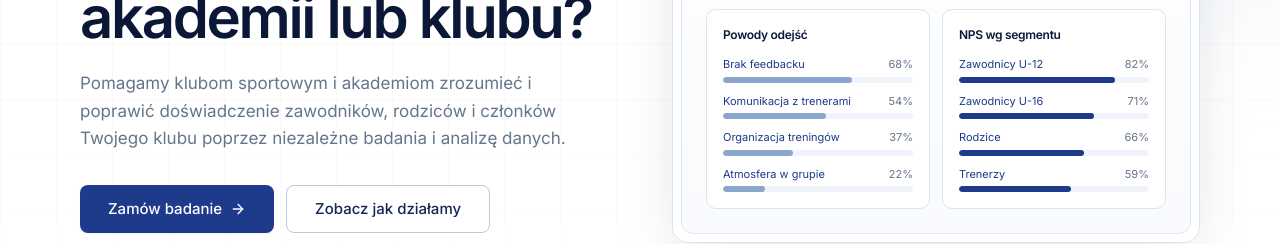
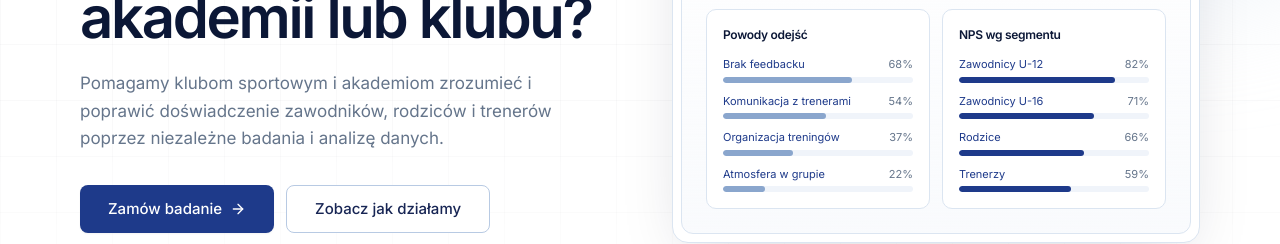
Before and after one commit to Kylog1/SportProSpace, a Next.js app: page / in a window 1280 px wide. Shown: the part 413-657 px from the top of the page. Built offline with nearby package versions, Linux system fonts and the light colour scheme.

Commit message:
Update Hero subtitle: członków Twojego klubu → trenerów

```diff
--- a/components/sections/Hero.tsx
+++ b/components/sections/Hero.tsx
@@ -36,7 +36,7 @@ export function Hero() {
 
             <p className="mt-6 max-w-xl text-base leading-relaxed text-muted-foreground sm:text-[17px]">
               Pomagamy klubom sportowym i akademiom zrozumieć i poprawić
-              doświadczenie zawodników, rodziców i członków Twojego klubu poprzez niezależne
+              doświadczenie zawodników, rodziców i trenerów poprzez niezależne
               badania i analizę danych.
             </p>
 
```
